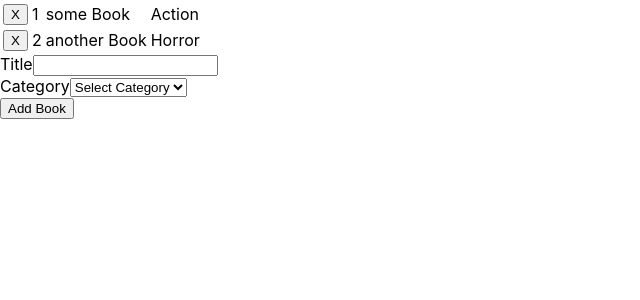
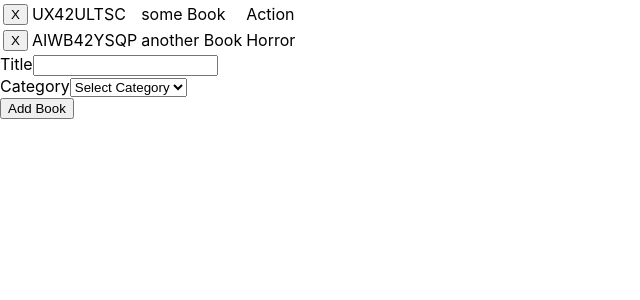
Before and after one commit to Stricks1/redux-bookstore, a React (Create React App) app: page / in a window 1280 px wide. Shown: the top 300 px of the page, without its empty margins (0-640 px from the left). Built offline with nearby package versions, Linux system fonts and the light colour scheme.

Commit message:
Implemented changes required by TSE

```diff
--- a/package.json
+++ b/package.json
@@ -11,7 +11,8 @@
     "react-dom": "^16.13.1",
     "react-redux": "^7.2.1",
     "react-scripts": "3.4.3",
-    "redux": "^4.0.5"
+    "redux": "^4.0.5",
+    "shortid": "^2.2.15"
   },
   "scripts": {
     "start": "react-scripts start",
--- a/src/components/booksForm.js
+++ b/src/components/booksForm.js
@@ -1,6 +1,7 @@
 import React, { Component } from 'react';
 import { connect } from 'react-redux';
 import PropTypes from 'prop-types';
+import shortid from 'shortid';
 import { CreateBook } from '../actions';
 import Categories from '../helper/constants';
 
@@ -8,8 +9,8 @@ class BooksForm extends Component {
   constructor(props) {
     super(props);
     this.state = {
-      title: '',
-      category: '',
+      title: React.createRef(),
+      category: React.createRef(),
     };
     this.title = '';
     this.category = '';
@@ -39,14 +40,12 @@ class BooksForm extends Component {
 
     createBook(
       {
-        id: parseInt(100000 * Math.random(), 10),
+        id: shortid.generate().toUpperCase(),
         title,
         category,
       },
     );
-
-    this.title.value = '';
-    this.category.value = 'Select Category';
+    e.target.reset();
   }
 
   render() {
--- a/src/components/booksList.js
+++ b/src/components/booksList.js
@@ -12,7 +12,7 @@ const mapDispatchToProps = dispatch => ({
 });
 
 const booksList = ({ books, removeBook }) => {
-  const removeClick = book => {
+  const handleRemoveBook = book => {
     removeBook(book);
   };
 
@@ -20,7 +20,7 @@ const booksList = ({ books, removeBook }) => {
     <table>
       <tbody>
         {
-          books.map(book => (<Book key={book.id} book={book} remove={removeClick} />))
+          books.map(book => (<Book key={book.id} book={book} remove={handleRemoveBook} />))
         }
       </tbody>
     </table>
--- a/src/index.js
+++ b/src/index.js
@@ -3,18 +3,19 @@ import ReactDOM from 'react-dom';
 import './index.css';
 import { Provider } from 'react-redux';
 import { createStore } from 'redux';
+import shortid from 'shortid';
 import App from './App';
 import combinedReducer from './reducers';
 
 const bookTest = {
   books: [
     {
-      id: 1,
+      id: shortid.generate().toUpperCase(),
       title: 'some Book',
       category: 'Action',
     },
     {
-      id: 2,
+      id: shortid.generate().toUpperCase(),
       title: 'another Book',
       category: 'Horror',
     },
```
